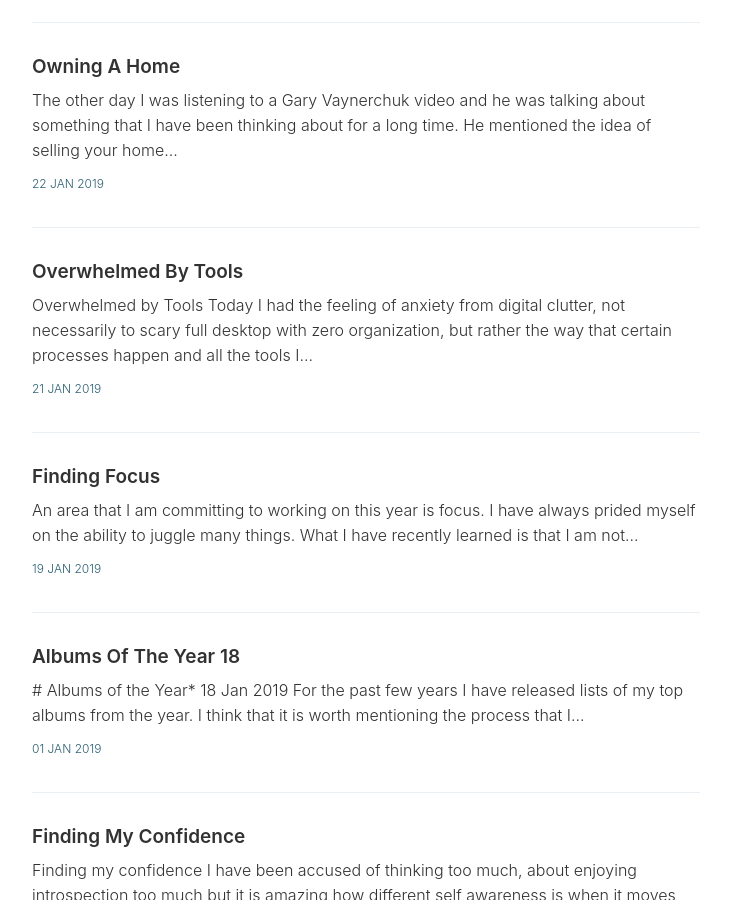
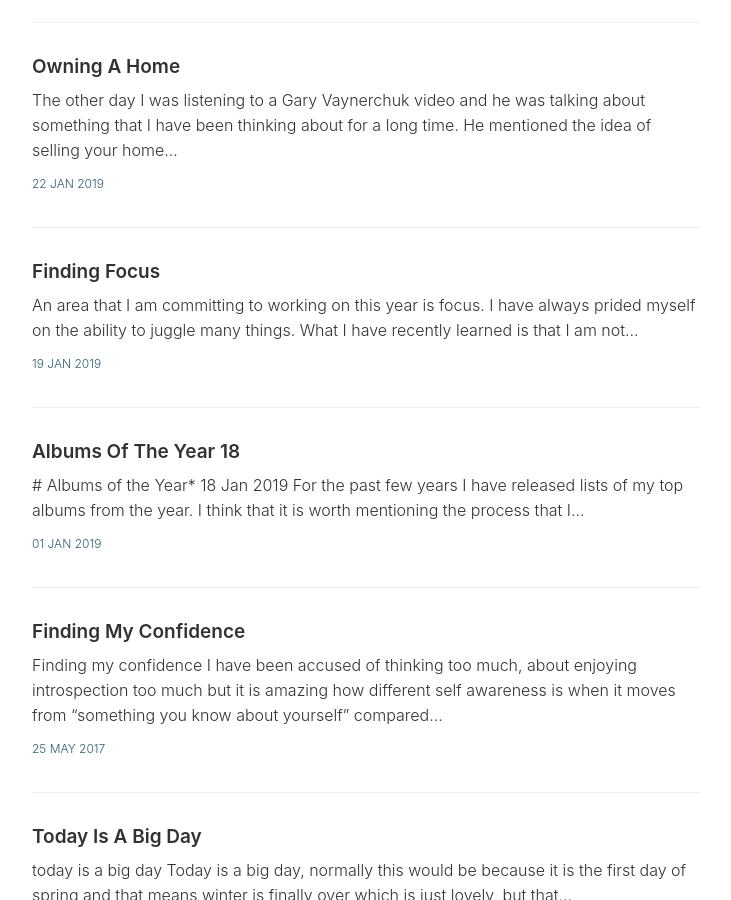
Before and after one commit to jaredhenriques/blog, a Jekyll site: the page built from index.html, in a window 1280 px wide and 900 px high, scrolled down 1632 px. Shown: the whole window, without its empty margins (274-1005 px from the left). Built offline with Jekyll 4.4.1, drawn with Linux system fonts in a browser that asks for light colours; the list of posts is cut into pages by our own code.

Commit message:
Update 2019-01-21-Overwhelmed-by-Tools.md

```diff
--- a/_posts/2019-01-21-Overwhelmed-by-Tools.md
+++ b/_posts/2019-01-21-Overwhelmed-by-Tools.md
@@ -1,5 +1,6 @@
-# Overwhelmed by Tools
-
+---
+published: false
+---
 Today I had the feeling of anxiety from digital clutter, not necessarily to scary full desktop with zero organization, but rather the way that certain processes happen and all the tools I need to run through.
 
 It started with a very simple task of collaborative email inboxes, which turned into looking at multiple software options. We had then posted some new job positions at [renga.co/careers](https://renga.co/careers) and then I had an influx of calls to my personal cell phone. This caused me to look at Google Voice alternatives.
```
